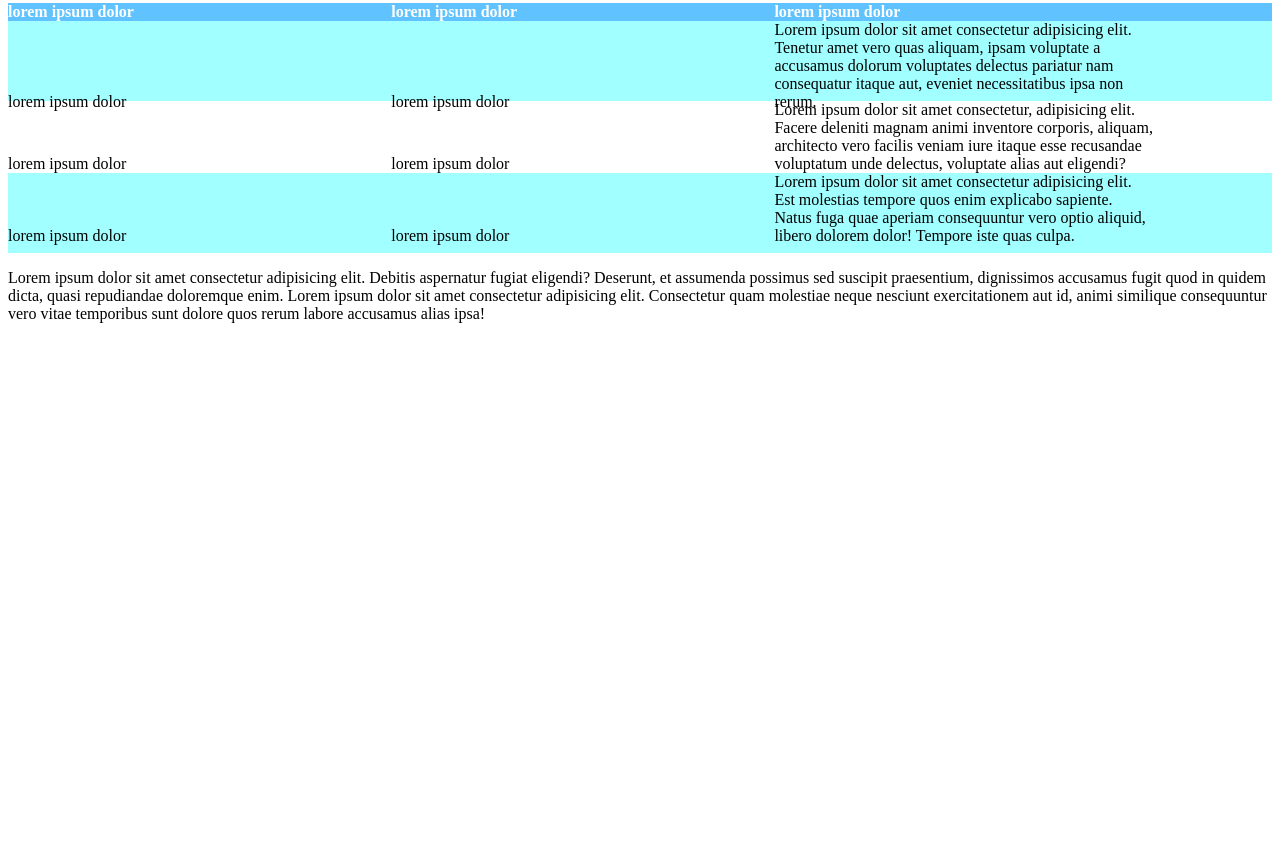
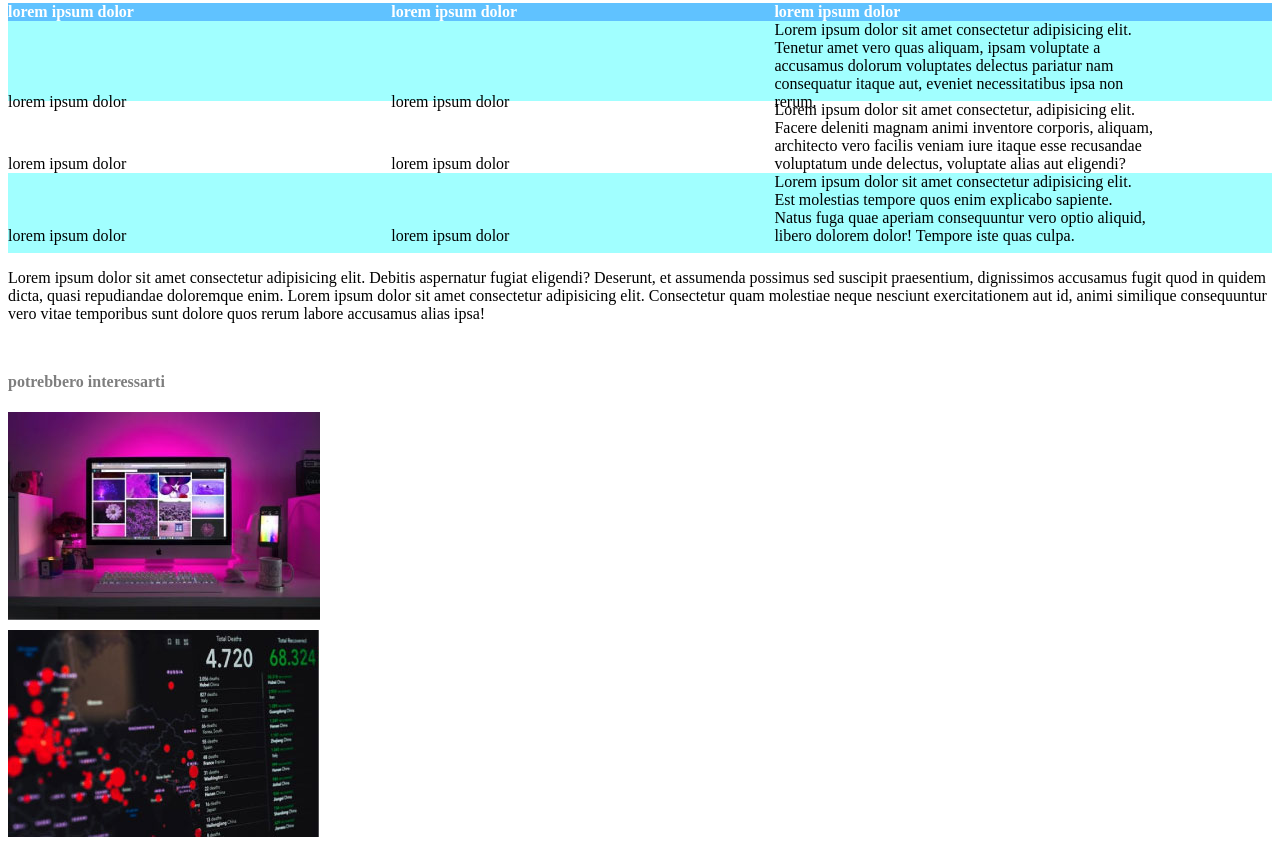
Before and after one commit to Gdr0/html-css-booleaner, a plain HTML site: page index.html in a window 1280 px wide. Shown: the part 862-1711 px from the top of the page. Before the commit the page ends 1201 px from the top, so only its background shows below. Drawn offline with Linux system fonts and the light colour scheme.

Commit message:
footer completato

```diff
--- a/index.html
+++ b/index.html
@@ -46,7 +46,7 @@
             <span class="dolor-titolo"><strong>lorem ipsum dolor</strong></span>
           </div>
           <div class="row">
-            <span class="dolor1">lorem ipsum dolor</span>
+            <span class="dolor">lorem ipsum dolor</span>
             <span class="dolor">lorem ipsum dolor</span>
             <span class="paragrafo">Lorem ipsum dolor sit amet consectetur adipisicing elit. Tenetur amet vero quas aliquam, ipsam voluptate a accusamus dolorum voluptates delectus pariatur nam consequatur itaque aut, eveniet necessitatibus ipsa non rerum.</span>
           </div>
@@ -64,7 +64,11 @@
         <!-- fine tabella -->
         <p>Lorem ipsum dolor sit amet consectetur adipisicing elit. Debitis aspernatur fugiat eligendi? Deserunt, et assumenda possimus sed suscipit praesentium, dignissimos accusamus fugit quod in quidem dicta, quasi repudiandae doloremque enim. Lorem ipsum dolor sit amet consectetur adipisicing elit. Consectetur quam molestiae neque nesciunt exercitationem aut id, animi similique consequuntur vero vitae temporibus sunt dolore quos rerum labore accusamus alias ipsa!</p>
       </article>
-
     </main>
+    <footer>
+      <h4 class="info">potrebbero interessarti</h3>
+      <img class="img-footer" src="img/monitor.jpg" alt="">
+      <img src="img/graph.jpg" alt="">
+    </footer>
   </body>
 </html>
--- a/style.css
+++ b/style.css
@@ -37,10 +37,7 @@
 
   display: inline-block;
 }
-.dolor1 {
-  width: 30%;
-  display: inline-block;
-}
+
 .dolor {
   width: 30%;
   display: inline-block;
@@ -54,3 +51,13 @@
   background-color: rgba(0, 255, 255, 0.37);
   height: 80px;
 }
+
+.info {
+  margin-top: 50px;
+  opacity: 0.5;
+}
+.img-footer {
+  margin: 0;
+  display: block;
+  margin-bottom: 10px;
+}
```
